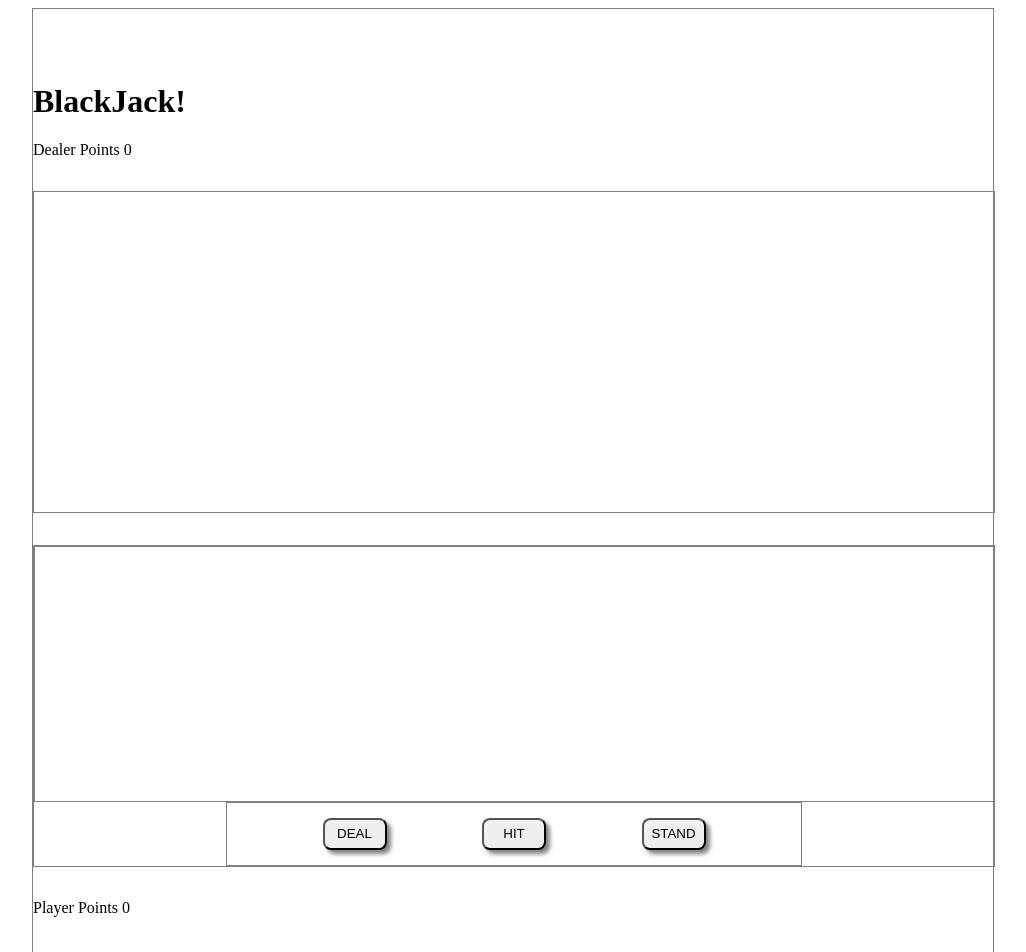
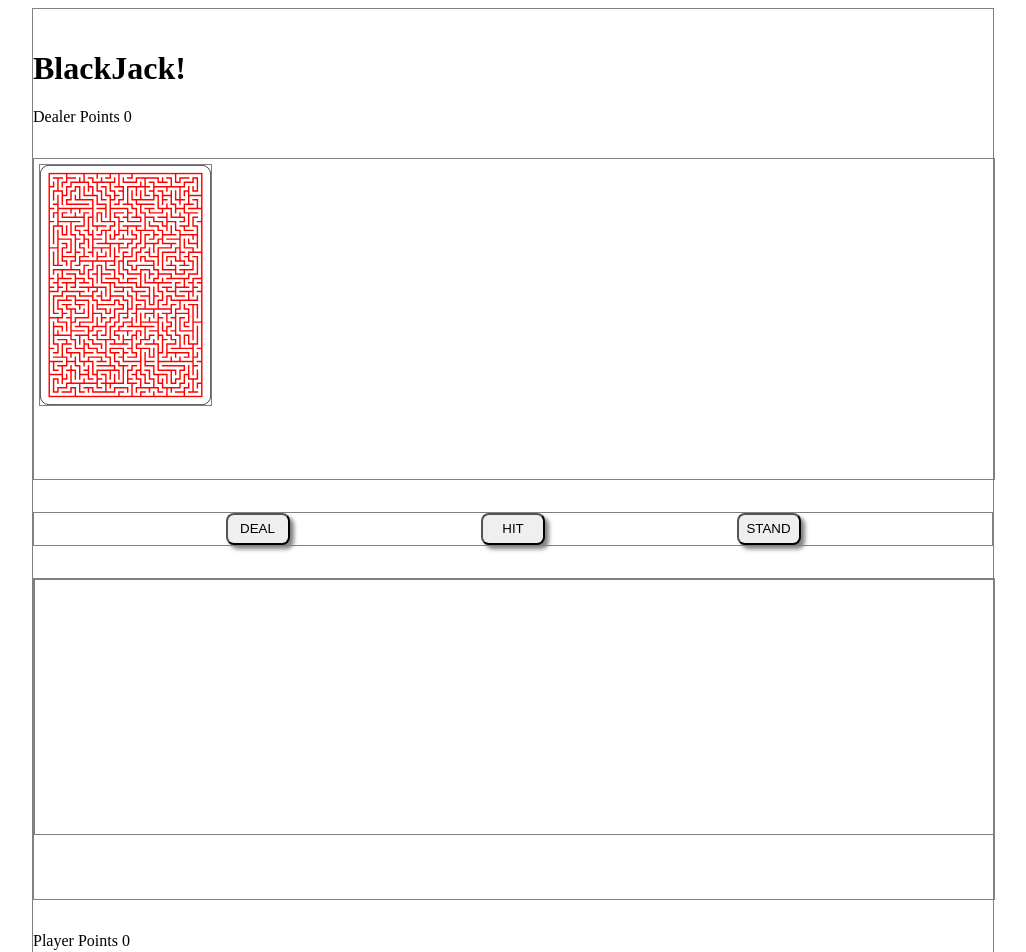
Before and after one commit to TravisPak/Blackjack, a React app: page / in a window 1280 px wide. Shown: the top 952 px of the page, without its empty margins (127-1153 px from the left). Built offline with nearby package versions, Linux system fonts and the light colour scheme.

Commit message:
Refactor for game logic to take place in main app component. Complete logic for basic game mechanics.

```diff
--- a/client/src/components/App.jsx
+++ b/client/src/components/App.jsx
@@ -1,43 +1,144 @@
 import React, { useState, useEffect } from 'react';
 import Example from './HooksExample.jsx';
+import DealerHand from './DealerHand.jsx';
 import PlayerHand from './PlayerHand.jsx';
 import cards from './Cards.jsx';
 
+
 function App(props) {
   const [deck, updateDeck] = useState(cards);
-  const [playerPoints, setPlayerPoints] = useState(0);
-  const [dealerPoints, setDealerPoints] = useState(0);
-  const [inUse, setInUse] = useState([]);
+  const [playerHand, setPlayerHand] = useState([]);
+  const [playerPoints, setPlayerPoints] = useState([]);
+  const [dealerHand, setDealerHand] = useState([]);
+  const [dealerPoints, setDealerPoints] = useState([]);
+  const [standBeenCalled, setStandBeenCalled] = useState(false);
+  const [outcome, setOutcome] = useState('')
 
   let removeCard = (index) => {
-
     let updatedDeck = deck;
-    let removed = updatedDeck.splice(index, 1);
-    setInUse(inUse.concat([removed]));
-
+    updatedDeck.splice(index, 1);
     updateDeck(updatedDeck);
   };
 
-  let getPlayerPoints = (points) => {
-    setPlayerPoints(points)
+  let deal = () => {
+    setOutcome('');
+    setStandBeenCalled(false);
+
+    let getTwoRandomCards = () => {
+      let hand = [];
+      let points = [];
+
+      for (let i = 0; i < 2; i++) {
+        let randomIndex = Math.floor(Math.random() * deck.length);
+        let randomCard = deck[randomIndex];
+
+        removeCard(randomIndex);
+        hand.push(<img src={randomCard[0]} key={i} className='card' />);
+        points.push(randomCard[1]);
+      }
+      return {hand: hand, points: points}
+    }
+
+    let firstHand = getTwoRandomCards();
+    setPlayerHand(firstHand.hand)
+    setPlayerPoints(firstHand.points)
+    let secondHand = getTwoRandomCards();
+    setDealerHand(secondHand.hand)
+    setDealerPoints(secondHand.points)
+  }
+
+  let hit = () => {
+    let randomIndex = Math.floor(Math.random() * deck.length);
+    let randomCard = deck[randomIndex];
+
+    removeCard(randomIndex);
+    setPlayerPoints((oldArray) => [...oldArray, randomCard[1]]);
+    setPlayerHand((oldArray) => [...oldArray, <img src={randomCard[0]} className='card' />]);
   };
 
-  let getDealerPoints = (points) => {
-    setDealerPoints(points);
+  let stand = () => {
+    setStandBeenCalled(true);
+    let dealerTotal = dealerPoints.reduce((a, b) => a+b, 0);
+
+    if (dealerTotal < 17) {
+      let randomIndex = Math.floor(Math.random() * deck.length);
+      let randomCard = deck[randomIndex];
+
+      removeCard(randomIndex);
+      setDealerPoints((oldArray) => [...oldArray, randomCard[1]]);
+      setDealerHand((oldArray) => [...oldArray, <img src={randomCard[0]} className='card' />]);
+    }
+  };
+
+  let evaluate = () => {
+    let dealerTotal = dealerPoints.reduce((a, b) => a+b, 0);
+    let playerTotal = playerPoints.reduce((a, b) => a+b, 0);
+
+    console.log(playerTotal)
+    if (playerTotal > 21) {
+      setOutcome('BUST!!');
+      setStandBeenCalled(true);
+    }
+    if (playerTotal === 21 && dealerTotal < 17) {
+      setOutcome('!! 21 !!')
+      setTimeout(stand, 2000);
+    }
+    if (dealerTotal > 21) {
+      setOutcome('WINNER!!');
+    }
+    if ((dealerTotal >= 17) && (dealerTotal <= 21) && (standBeenCalled) && (dealerTotal > playerTotal)) {
+      setOutcome('LOSE!!');
+    }
+    if ((dealerTotal >= 17) && (dealerTotal <= 21) && (dealerTotal < playerTotal) && (playerTotal <= 21) && (standBeenCalled)) {
+      setOutcome('WINNER');
+    }
+    if ((dealerTotal >= 17) && (dealerTotal <= 21) && (dealerTotal === playerTotal) && (standBeenCalled)) {
+      setOutcome('TIE');
+    }
   }
 
   useEffect(() => {
-    // console.log('deck: ', deck, '\nplayerPoints: ', playerPoints,'\ninUse: ', inUse);
-    // console.log(playerPoints);
 
-  });
+    // check if Ace needs to be converted
+    console.log('checking for 11...', playerPoints, playerPoints.reduce((a, b) => a+b, 0))
+    if ((playerPoints.indexOf(11) >= 0) && ((playerPoints.reduce((a, b) => a+b, 0)) > 21)) {
+      let tempPointsArray = playerPoints;
+      tempPointsArray.splice(tempPointsArray.indexOf(11), 1, 1)
+      setPlayerPoints(tempPointsArray);
+    }
+
+    // evaluate for winner
+    evaluate();
+
+    // add cards to dealer hand if under 17
+    let dealerTotal = dealerPoints.reduce((a, b) => a+b, 0);
+    if (standBeenCalled && dealerTotal < 17) {
+      stand();
+    }
+  }, [playerPoints, dealerPoints, playerHand, dealerHand]);
+  console.log('playerHand: ', playerHand, 'playerPoints: ', playerPoints);
 
   return (
+
     <div className="app">
       <h1>BlackJack!</h1>
-      <div> Dealer Points {dealerPoints} </div>
-      <PlayerHand deck={deck} removeCard={removeCard} getPlayerPoints={getPlayerPoints} getDealerPoints={getDealerPoints} />
-      <div> Player Points {playerPoints} </div>
+      <div> Dealer Points {dealerPoints.reduce((a, b) => a+b, 0)} </div>
+      <DealerHand dealerHand={dealerHand} standBeenCalled={standBeenCalled}/>
+      <span className="buttons">
+        <button onClick={() => { deal(); }} className='deal'>
+          DEAL
+        </button>
+        <button onClick={hit} className='hit'>
+          HIT
+        </button>
+        <button onClick={stand} className='stand'>
+          STAND
+        </button>
+      </span>
+      <div className="outcome">{outcome}</div>
+      <PlayerHand playerHand={playerHand} />
+      <div> Player Points {playerPoints.reduce((a, b) => a+b, 0)} </div>
+
     </div>
   );
 }
--- a/client/src/components/Cards.jsx
+++ b/client/src/components/Cards.jsx
@@ -1,6 +1,5 @@
 import React from 'react';
 import ReactDOM from 'react-dom';
-
 
 import TwoS from '../cards/2S.svg';
 import ThreeS from '../cards/3S.svg';
--- a/client/src/components/DealerHand.jsx
+++ b/client/src/components/DealerHand.jsx
@@ -0,0 +1,17 @@
+import { useState, useEffect } from 'react';
+import React from 'react';
+import dealerBack from '../cards/2B.svg';
+
+
+function DealerHand(props) {
+  return (
+    <div className='table'>
+      <div className='dealer-area'>
+        <img src={dealerBack} className={props.standBeenCalled ?"dealer-back hidden" :  "dealer-back" }/>
+        <span className='dealer-cards'>{props.dealerHand}</span>
+      </div>
+    </div>
+  )
+}
+
+export default DealerHand;
--- a/client/src/components/PlayerHand.jsx
+++ b/client/src/components/PlayerHand.jsx
@@ -2,116 +2,124 @@ import { useState, useEffect } from 'react';
 import React from 'react';
 
 function PlayerHand(props) {
-  const [playerPoints, setPlayerPoints] = useState(0);
-  const [playerHand, setPlayerHand] = useState([]);
-  const [dealerPoints, setDealerPoints] = useState(0);
-  const [dealerHand, setDealerHand] = useState([]);
-  const [standBeenCalled, setStandBeenCalled] = useState(false);
+  // const [playerPoints, setPlayerPoints] = useState(0);
+  // const [playerHand, setPlayerHand] = useState([]);
+  // const [dealerPoints, setDealerPoints] = useState(0);
+  // const [dealerHand, setDealerHand] = useState([]);
+  // const [standBeenCalled, setStandBeenCalled] = useState(false);
 
-  let dealDealer = () => {
-    let hand = [];
-    let points = 0;
+  // let dealDealer = () => {
+  //   let hand = [];
+  //   let points = 0;
 
-    for (let i = 0; i < 2; i++) {
-      let randomIndex = Math.floor(Math.random() * props.deck.length);
-      let randomCard = props.deck[randomIndex];
+  //   for (let i = 0; i < 2; i++) {
+  //     let randomIndex = Math.floor(Math.random() * props.deck.length);
+  //     let randomCard = props.deck[randomIndex];
 
-      points += randomCard[1];
-      props.removeCard(randomIndex);
-      hand.push(<img src={randomCard[0]} key={i} className='card' />);
-    }
-    setDealerPoints(points);
-    setDealerHand(hand);
-  };
-
-  let dealPlayer = () => {
-    setStandBeenCalled(false);
-    let hand = [];
-    let points = 0;
-
-    for (let i = 0; i < 2; i++) {
-      let randomIndex = Math.floor(Math.random() * props.deck.length);
-      let randomCard = props.deck[randomIndex];
-
-      points += randomCard[1];
-      props.removeCard(randomIndex);
-      hand.push(<img src={randomCard[0]} key={i} className='card' />);
-    }
-
-    setPlayerPoints(points);
-    setPlayerHand(hand);
-  };
+  //     points += randomCard[1];
+  //     props.removeCard(randomIndex);
+  //     hand.push(<img src={randomCard[0]} key={i} className='card' />);
+  //   }
+  //   setDealerPoints(points);
+  //   setDealerHand(hand);
+  // };
 
   // let dealPlayer = () => {
-  //   setPlayerHand([]);
-  //   setPlayerPoints(0);
-  //   // hit();
-  //   // hit();
-  // }
+  //   setStandBeenCalled(false);
+  //   let hand = [];
+  //   let points = 0;
 
-  // on hit, add new card, update parent info
-  let hit = () => {
-    let randomIndex = Math.floor(Math.random() * props.deck.length);
-    let randomCard = props.deck[randomIndex];
+  //   for (let i = 0; i < 2; i++) {
+  //     let randomIndex = Math.floor(Math.random() * props.deck.length);
+  //     let randomCard = props.deck[randomIndex];
 
-    setPlayerPoints(playerPoints + randomCard[1]);
-    props.removeCard(randomIndex);
-    setPlayerHand((oldArray) => [...oldArray, <img src={randomCard[0]} className='card' />]);
-  };
+  //     points += randomCard[1];
+  //     props.removeCard(randomIndex);
+  //     hand.push(<img src={randomCard[0]} key={i} className='card' />);
+  //   }
 
-  let stand = () => {
-    setStandBeenCalled(true);
+  //   setPlayerPoints(points);
+  //   setPlayerHand(hand);
+  // };
 
-    if (dealerPoints < 17) {
-      let randomIndex = Math.floor(Math.random() * props.deck.length);
-      let randomCard = props.deck[randomIndex];
+  // // let dealPlayer = () => {
+  // //   setPlayerHand([]);
+  // //   setPlayerPoints(0);
+  // //   // hit();
+  // //   // hit();
+  // // }
 
-      setDealerPoints(dealerPoints + randomCard[1]);
-      props.removeCard(randomIndex);
-      setDealerHand((oldArray) => [...oldArray, <img src={randomCard[0]} className='card' />]);
-    }
-  };
+  // // on hit, add new card, update parent info
+  // let hit = () => {
+  //   let randomIndex = Math.floor(Math.random() * props.deck.length);
+  //   let randomCard = props.deck[randomIndex];
 
-  // on update, send point total to parent
-  useEffect(() => {
-    // console.log('playerHand: ', playerHand, '\nplayerPoints: ', playerPoints)
-    console.log('dealerHand: ', dealerHand, '\ndealerPoints: ', dealerPoints);
+  //   setPlayerPoints(playerPoints + randomCard[1]);
+  //   props.removeCard(randomIndex);
+  //   setPlayerHand((oldArray) => [...oldArray, <img src={randomCard[0]} className='card' />]);
+  // };
 
-    props.getPlayerPoints(playerPoints);
-    props.getDealerPoints(dealerPoints);
+  // let stand = () => {
+  //   setStandBeenCalled(true);
 
-    if (standBeenCalled && dealerPoints < 17) {
-      stand();
-    }
-  }, [playerPoints, dealerPoints]);
+  //   if (dealerPoints < 17) {
+  //     let randomIndex = Math.floor(Math.random() * props.deck.length);
+  //     let randomCard = props.deck[randomIndex];
+
+  //     setDealerPoints(dealerPoints + randomCard[1]);
+  //     props.removeCard(randomIndex);
+  //     setDealerHand((oldArray) => [...oldArray, <img src={randomCard[0]} className='card' />]);
+  //   }
+  // };
+
+  // // on update, send point total to parent
+  // useEffect(() => {
+  //   // console.log('playerHand: ', playerHand, '\nplayerPoints: ', playerPoints)
+  //   console.log('dealerHand: ', dealerHand, '\ndealerPoints: ', dealerPoints);
+
+  //   props.getPlayerPoints(playerPoints);
+  //   props.getDealerPoints(dealerPoints);
+
+  //   if (standBeenCalled && dealerPoints < 17) {
+  //     stand();
+  //   }
+  // }, [playerPoints, dealerPoints]);
+
+  // return (
+  //   <div className='table'>
+  //     <div className='dealer-area'>
+  //       <span className='dealer-cards'>{dealerHand}</span>
+  //     </div>
+  //     <div className='player-area'>
+  //       <span className='player-cards'>{playerHand}</span>
+  //       <span className='buttons'>
+  //         <button
+  //           onClick={() => {
+  //             dealPlayer();
+  //             dealDealer();
+  //           }}
+  //           className='deal'
+  //         >
+  //           DEAL
+  //         </button>
+  //         <button onClick={hit} className='hit'>
+  //           HIT
+  //         </button>
+  //         <button onClick={stand} className='stand'>
+  //           STAND
+  //         </button>
+  //       </span>
+  //     </div>
+  //   </div>
+  // );
 
   return (
     <div className='table'>
-      <div className='dealer-area'>
-        <span className='dealer-cards'>{dealerHand}</span>
-      </div>
-      <div className='player-area'>
-        <span className='player-cards'>{playerHand}</span>
-        <span className='buttons'>
-          <button
-            onClick={() => {
-              dealPlayer();
-              dealDealer();
-            }}
-            className='deal'
-          >
-            DEAL
-          </button>
-          <button onClick={hit} className='hit'>
-            HIT
-          </button>
-          <button onClick={stand} className='stand'>
-            STAND
-          </button>
-        </span>
-      </div>
+    <div className='player-area'>
+      <span className='player-cards'>{props.playerHand}</span>
     </div>
-  );
+  </div>
+  )
 }
 
 export default PlayerHand;
--- a/public/styles.css
+++ b/public/styles.css
@@ -69,3 +69,15 @@
   border-radius: 0.5rem;
   box-shadow: 0.25rem 0.25rem 0.25rem grey;
 }
+
+.dealer-back {
+  position: absolute;
+  z-index: 1;
+  margin: 5px;
+  border: 1px solid grey;
+  height: 15rem;
+}
+
+.hidden {
+  opacity: .05;
+}
```
Also changed, not shown: public/bundle.js, public/images/44f393760f1065cc1964dc3cdc36e943-2b.svg (added).
